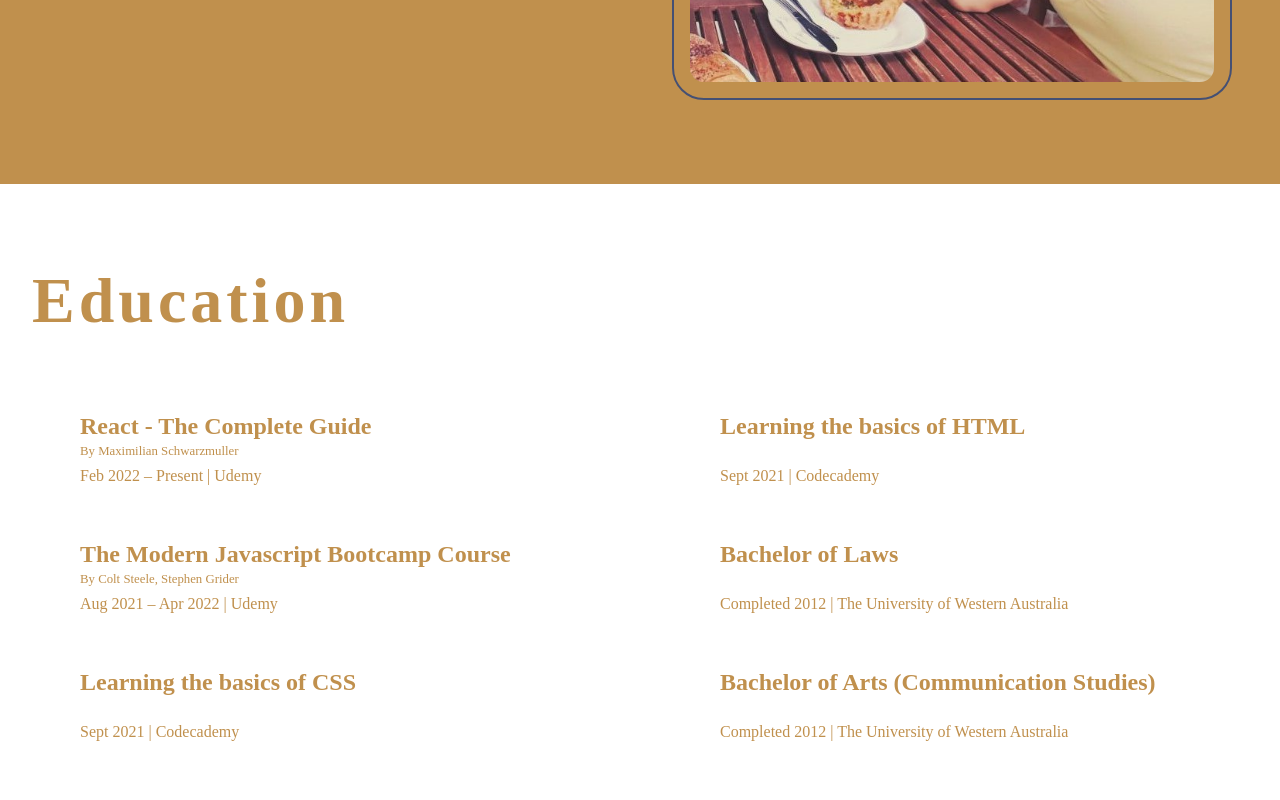
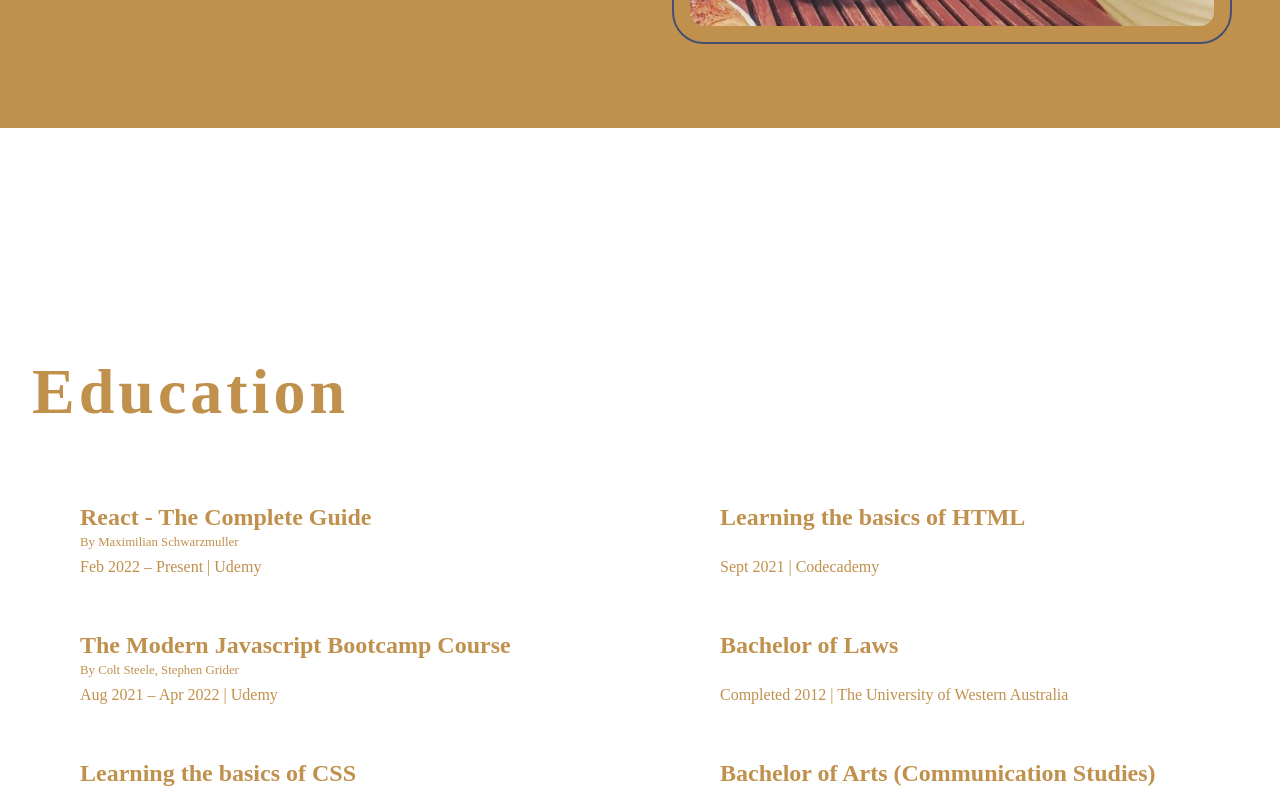
Before and after one commit to wteo/resumev2, a React (Create React App) app: page / in a window 1280 px wide. Shown: the part 820-1620 px from the top of the page. Built offline with nearby package versions, Linux system fonts and the light colour scheme.

Commit message:
fixed the title position

```diff
--- a/src/UI/Nav-Title-style.module.css
+++ b/src/UI/Nav-Title-style.module.css
@@ -1,11 +1,13 @@
 
 .navTitle {
     padding-left: 2rem;
+    padding-top: 6.5rem;
     padding-bottom: 2rem;
     font-size: 200%;
     font-weight: bold;
     letter-spacing: 0.25rem;
     margin-top: 5rem;
+    display: inline-block;
 }
 
 .mainNavTitleColor {
--- a/src/components/Education/Education.module.css
+++ b/src/components/Education/Education.module.css
@@ -1,7 +1,4 @@
 .educationContainer {
-    flex: 1;
-    display: grid;
-    grid-template-columns: 1fr;
     background-color: var(--alternate-background-color);
     color: var(--alternate-p-text-color);
     padding-bottom: 5rem;
--- a/src/components/Projects/Project/Project.module.css
+++ b/src/components/Projects/Project/Project.module.css
@@ -23,6 +23,7 @@
 .projectContainer:hover {
     background-color: var(--hover-main-background-color);
     box-shadow: 5px 5px 20px #393939;
+    cursor: pointer;
 }
 
 .projectName, .projectDate, .projectDescription {
--- a/src/index.css
+++ b/src/index.css
@@ -19,7 +19,6 @@
 body {
   background-color: #c0904d;
   font-family: 'Times New Roman', 'Verdana', 'Arial';
-  padding-top: 10rem;
   z-index: 500;
 }
 
@@ -30,5 +29,4 @@ p {
 a {
   color: var(--main-p-text-color);
   text-decoration: none; /* default state for texts not underline*/
-  cursor: pointer;
 }
```
Also changed, not shown: 1 other file (tests, documents, lock files or other folders).
